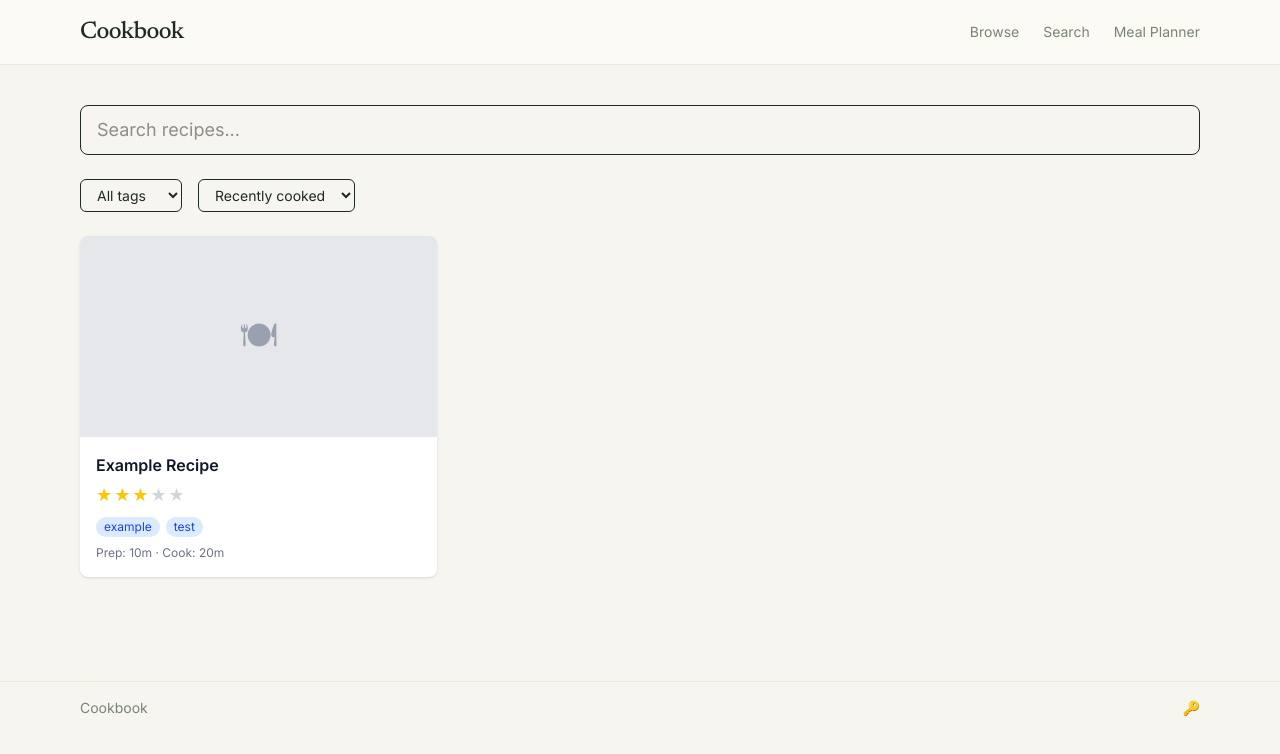
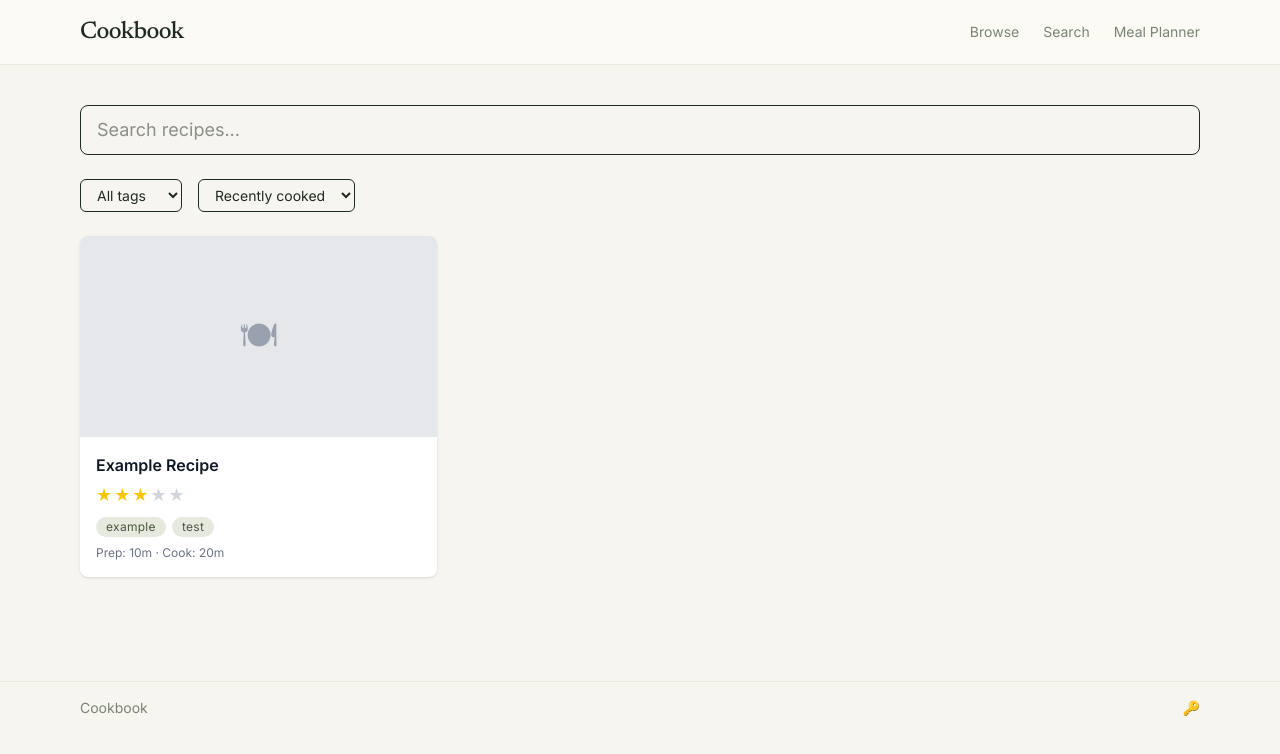
Before and after one commit to mcakes/cookbook, a React (Vite) app: page / in a window 1280 px wide. Shown: the top 754 px of the page. Built offline with nearby package versions, Linux system fonts and the light colour scheme.

Commit message:
Restyle TagList chips with sage tokens

```diff
--- a/src/components/TagList.tsx
+++ b/src/components/TagList.tsx
@@ -9,8 +9,8 @@ export default function TagList({ tags, onTagClick }: TagListProps) {
       {tags.map((tag) => (
         <span
           key={tag}
-          className={`text-xs px-2 py-0.5 rounded-full bg-blue-100 text-blue-700 ${
-            onTagClick ? "cursor-pointer hover:bg-blue-200" : ""
+          className={`text-xs px-2.5 py-0.5 rounded-full bg-tag text-tag-ink tracking-wide ${
+            onTagClick ? "cursor-pointer hover:bg-line" : ""
           }`}
           onClick={() => onTagClick?.(tag)}
         >
```
